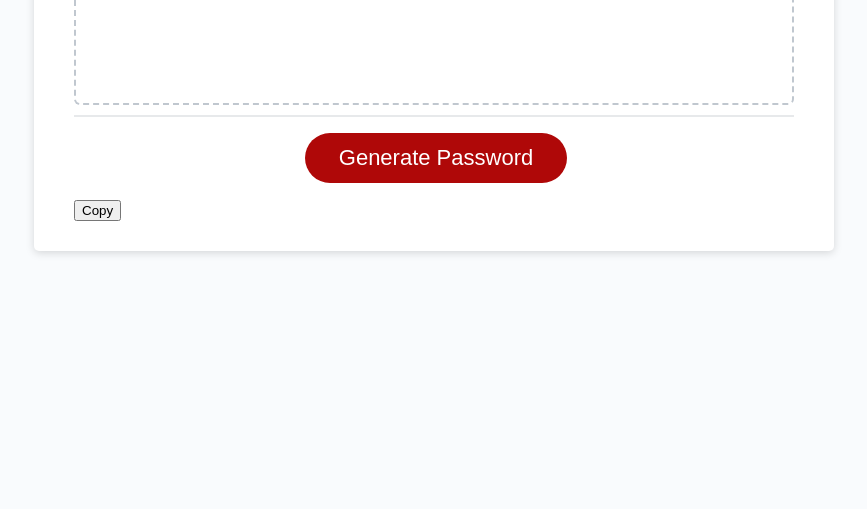
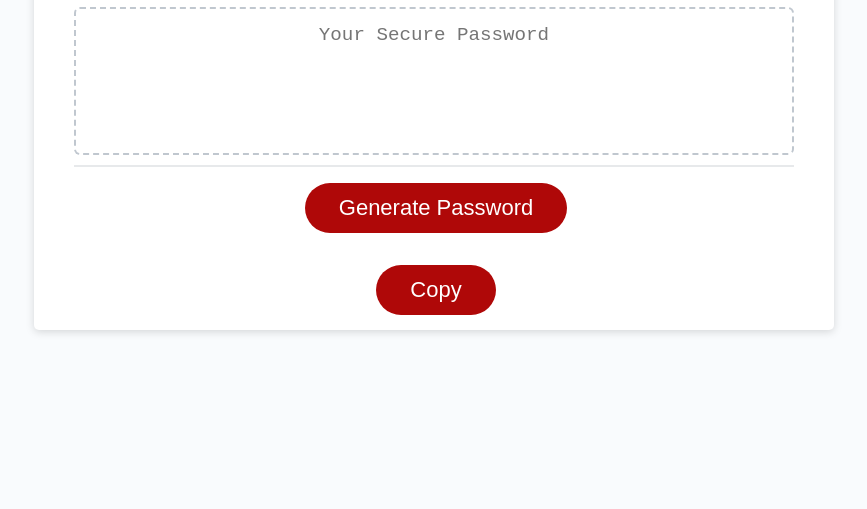
Before and after one commit to Alfy-Wyl/password-generator, a plain HTML site: page index.html in a window 1280 px wide. Shown: the part 291-800 px from the top of the page, without its empty margins (206-1073 px from the left). Drawn offline with Linux system fonts and the light colour scheme.

Commit message:
updated CSS file to target modified HTML elements

```diff
--- a/style.css
+++ b/style.css
@@ -39,7 +39,7 @@ header {
   font-size: 18px;
   margin: 0 auto;
   max-width: 800px;
-  padding: 30px 40px;
+  padding: 80px 40px;
 }
 
 .card-header::after {
@@ -54,7 +54,7 @@ header {
   min-height: 100px;
 }
 
-.card-footer {
+.card-footer, .card-copy {
   text-align: center;
 }
 
@@ -72,7 +72,14 @@ header {
   clear: both;
 }
 
-.btn {
+.card-copy {
+  display: block;
+  height: 1px;
+  width: 100%;
+}
+
+
+.btn, .copy-result {
   border: none;
   background-color: hsl(360, 91%, 36%);
   border-radius: 25px;
@@ -92,6 +99,7 @@ button[disabled] {
   cursor: default;
   background: #c0c7cf;
 }
+
 
 .float-right {
   float: right;
```
